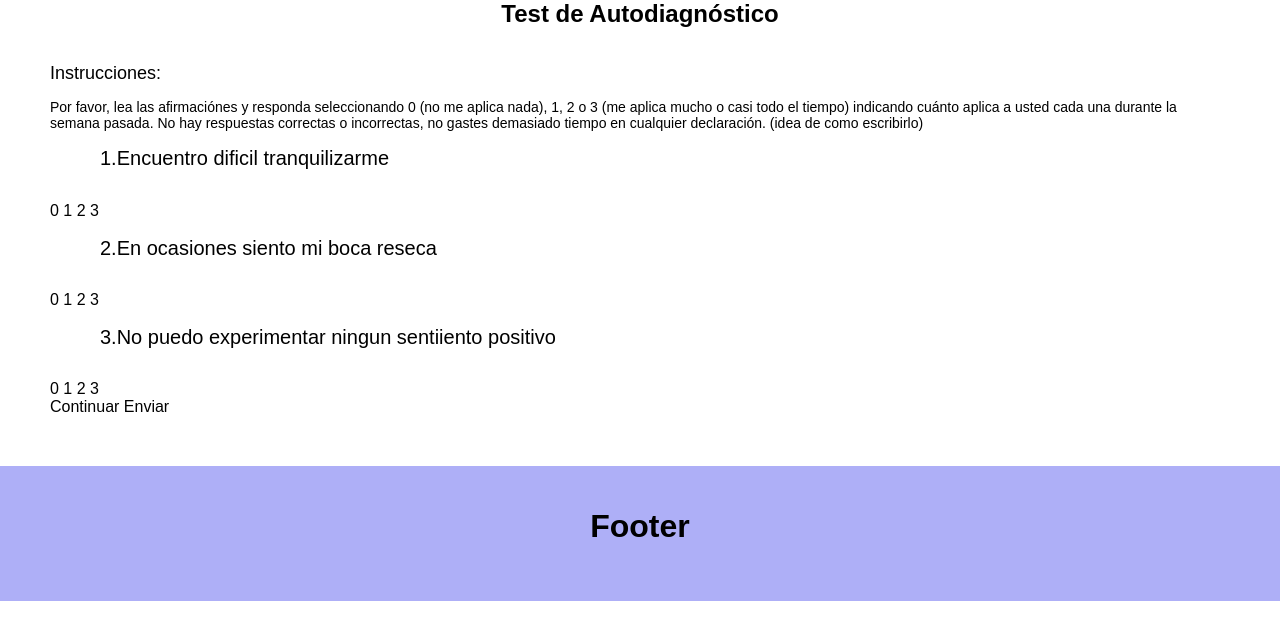
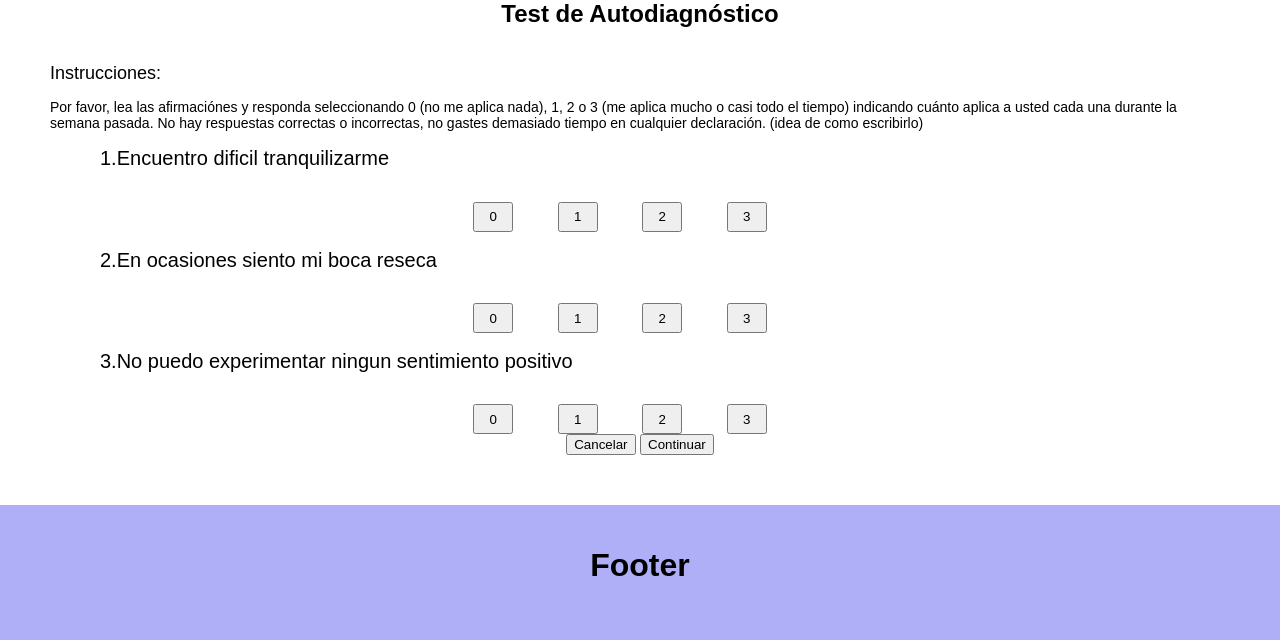
Before and after one commit to andresgzz1/Bienestar-mental, a Python web app: template Front/Template/autodiagnostic.htm in a window 1280 px wide. Shown: the part 165-805 px from the top of the page. Before the commit the page ends 766 px from the top, so only its background shows below. Run offline with Jinja, Linux system fonts and the light colour scheme; the template is opened without the code that fills it, so the values that code supplies are empty.

Commit message:
Se actualizo la pantalla de autodiagnostico agregando los botones

```diff
--- a/Front/Template/autodiagnostic.htm
+++ b/Front/Template/autodiagnostic.htm
@@ -33,55 +33,44 @@
         </section>
 
         <section class="instruction">
-
             <div>
                 <h2>Instrucciones:</h2>
-                <h3>Por favor, lea las afirmaciónes y responda seleccionando 0 (no me aplica nada), 1, 2 o 3 (me aplica mucho o casi todo el tiempo) indicando cuánto aplica a usted cada una durante la semana pasada. No hay respuestas correctas o incorrectas, no gastes demasiado
+                <h3>
+                    Por favor, lea las afirmaciónes y responda seleccionando 0 (no me aplica nada), 1, 2 o 3 (me aplica mucho o casi todo el tiempo) indicando cuánto aplica a usted cada una durante la semana pasada. No hay respuestas correctas o incorrectas, no gastes demasiado
                     tiempo en cualquier declaración. (idea de como escribirlo)
                 </h3>
             </div>
-
         </section>
 
-        <section class="autodiagnostico">
+        <section class="autodiag">
+            <form action="" method="post" class="form">
 
-            <div class="question">
-                <h1>1.Encuentro dificil tranquilizarme</h1>
-                <div class="select">
-                    <a class="boton" href="+">0</a>
-                    <a class="boton" href="+">1</a>
-                    <a class="boton" href="+">2</a>
-                    <a class="boton" href="+">3</a>
+                 <div class="question">
+                    <h1>1.Encuentro dificil tranquilizarme</h1>
+                    <input type="button" id="question1" value="0" required>
+                    <input type="button" id="question1" value="1" required>
+                    <input type="button" id="question1" value="2" required>                        <input type="button" id="question1" value="3">
                 </div>
-            </div>
 
-            <div class="question">
-                <h1>2.En ocasiones siento mi boca reseca</h1>
-                <div class="select">
-                    <a class="boton" href="+">0</a>
-                    <a class="boton" href="+">1</a>
-                    <a class="boton" href="+">2</a>
-                    <a class="boton" href="+">3</a>
+                <div class="question">
+                    <h1>2.En ocasiones siento mi boca reseca</h1>
+                     <input type="button" id="question2" value="0">
+                    <input type="button" id="question2" value="1">
+                    <input type="button" id="question2" value="2">                        <input type="button" id="question2" value="3">
                 </div>
-            </div>
 
-            <div class="question">
-                <h1>3.No puedo experimentar ningun sentiiento positivo</h1>
-                <div class="select">
-                    <a class="boton" href="+">0</a>
-                    <a class="boton" href="+">1</a>
-                    <a class="boton" href="+">2</a>
-                    <a class="boton" href="+">3</a>
+                <div class="question">
+                    <h1>3.No puedo experimentar ningun sentimiento positivo</h1>
+                    <input type="button" id="question3" value="0">
+                    <input type="button" id="question3" value="1">                        <input type="button" id="question3" value="2">
+                    <input type="button" id="question3" value="3">
                 </div>
-            </div>
 
+                <button type="reset">Cancelar</button>
+                <button type="submit">Continuar</button>
+
+            </form>
         </section>
-
-        <section class="continuar">
-            <a href="">Continuar</a>
-            <a href="">Enviar</a>
-        </section>
-
     </main>
 
     <footer>
--- a/Front/Template/css/style.css
+++ b/Front/Template/css/style.css
@@ -30,7 +30,7 @@ nav a{
 }
 nav a:hover{
     color: #FFF;
-}
+}:last-child
 @media (max-width:700px){
     header{
     flex-direction: column; }
@@ -183,12 +183,23 @@ th{
     font-size: 14px;
 }
 
+.autodiag{
+    text-align: center;
+}
+
 .question h1{
+    text-align: start;
     text-indent: 50px;
-    text-align: start;
     font-weight: 100;
     font-size: 20px;
 }
 
-.question .select .boton{
+.question input{
+    margin-right: 40px;
+    width: 40px;
+    height: 30px;
 }
+
+.question input:hover{
+    background-color: #AEAFF7;
+}
```
